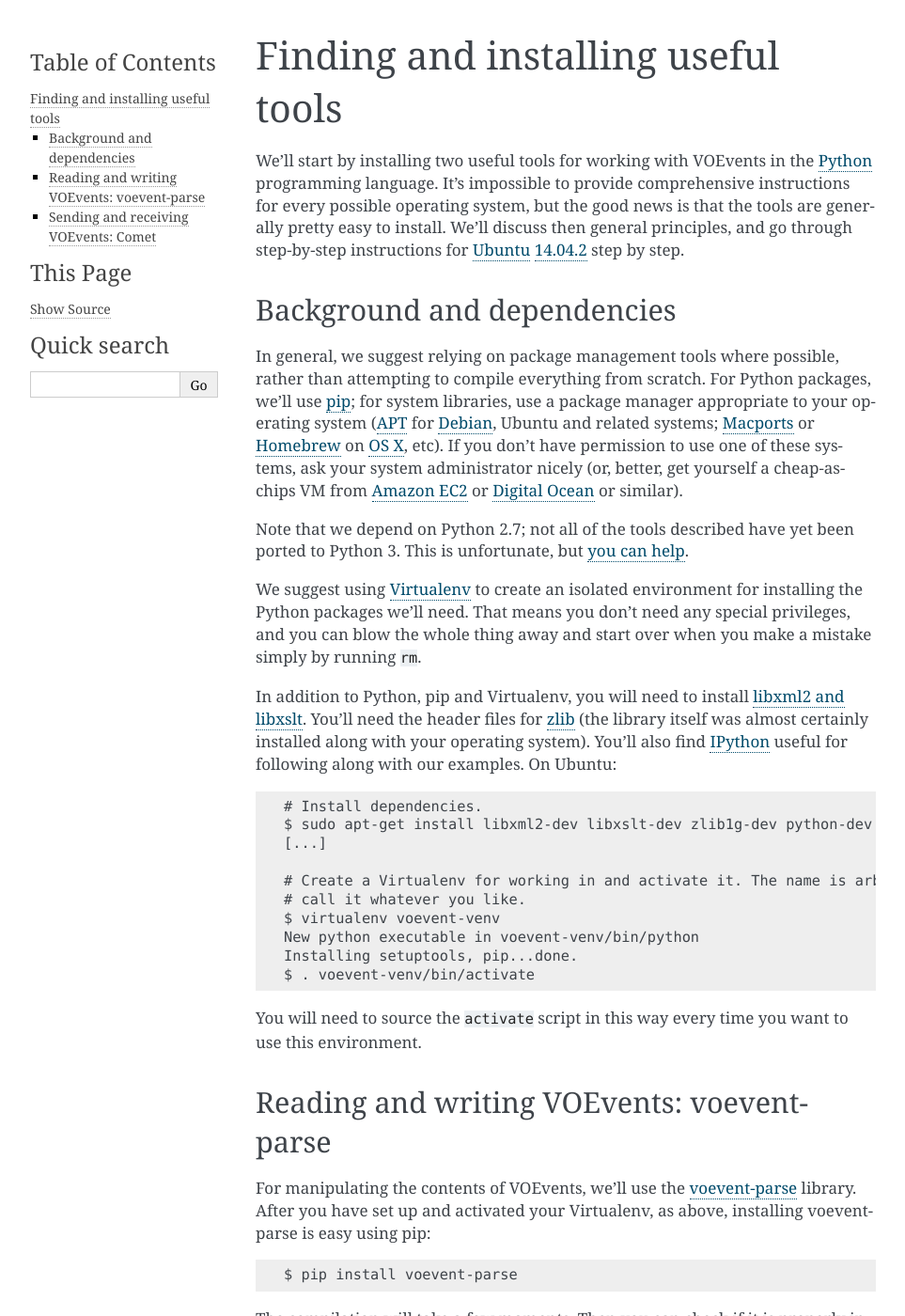
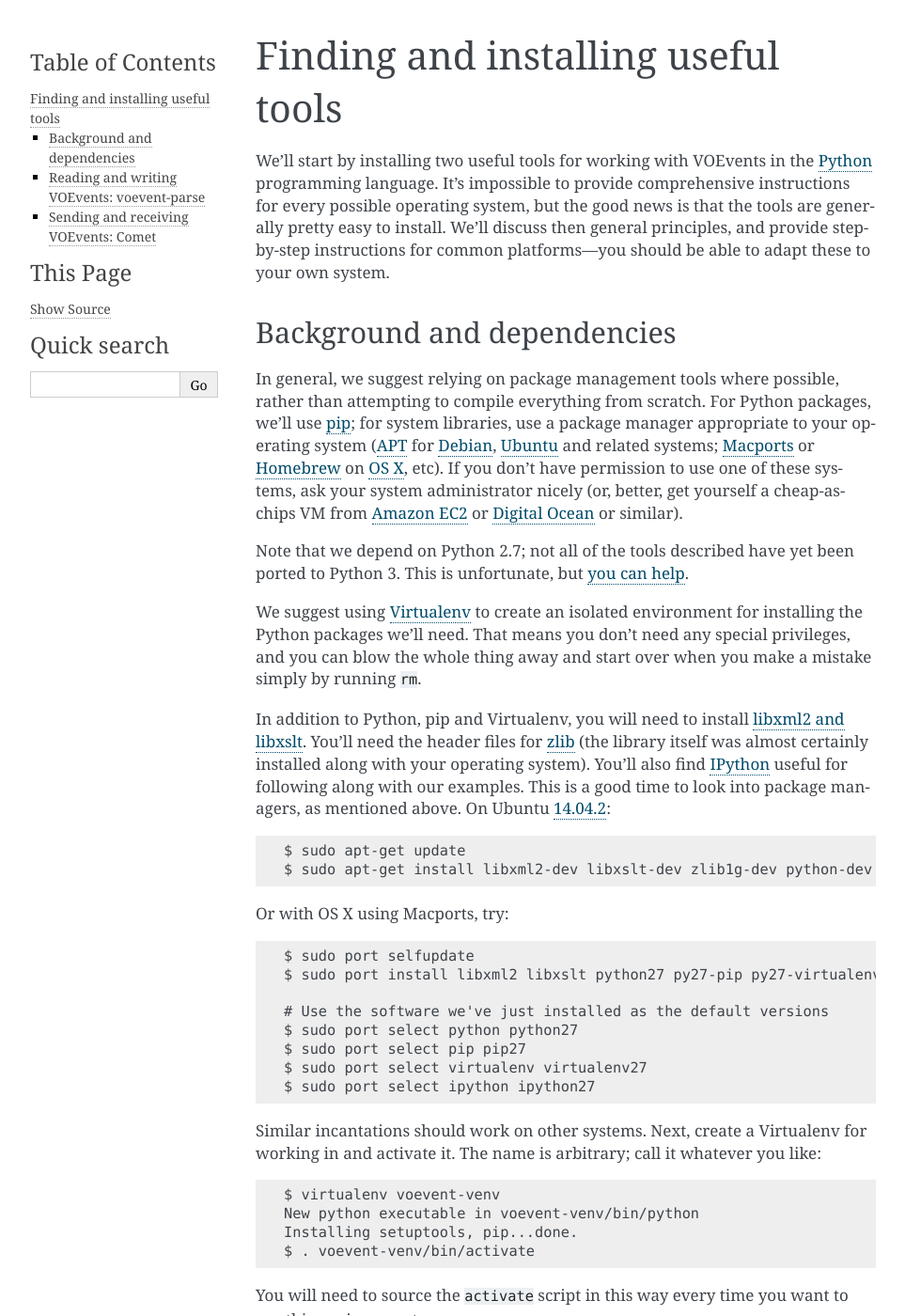
Before and after one commit to jdswinbank/voevent-notes, a Sphinx documentation site: the page built from docs/setup.rst, in a window 1280 px wide and 1400 px high. Shown: the whole window at 94% size, without its empty margins (148-1111 px from the left). Built offline with Sphinx 7.4.7, drawn with Linux system fonts in a browser that asks for light colours.

Commit message:
Provide package listing for Macports

```diff
--- a/docs/setup.rst
+++ b/docs/setup.rst
@@ -8,12 +8,10 @@
 `Python`_ programming language. It's impossible to provide comprehensive
 instructions for every possible operating system, but the good news is that
 the tools are generally pretty easy to install. We'll discuss then general
-principles, and go through step-by-step instructions for `Ubuntu`_ `14.04.2`_
-step by step.
+principles, and provide step-by-step instructions for common platforms---you
+should be able to adapt these to your own system.
 
 .. _Python: http://www.python.org/
-.. _Ubuntu: http://www.ubuntu.com/
-.. _14.04.2: http://releases.ubuntu.com/14.04.2/
 
 Background and dependencies
 ===========================
@@ -21,7 +19,7 @@
 In general, we suggest relying on package management tools where possible,
 rather than attempting to compile everything from scratch. For Python
 packages, we'll use `pip`_; for system libraries, use a package manager
-appropriate to your operating system (`APT`_ for `Debian`_, Ubuntu and related
+appropriate to your operating system (`APT`_ for `Debian`_, `Ubuntu`_ and related
 systems; `Macports`_ or `Homebrew`_ on `OS X`_, etc). If you don't have
 permission to use one of these systems, ask your system administrator nicely
 (or, better, get yourself a cheap-as-chips VM from `Amazon EC2`_ or `Digital
@@ -38,14 +36,27 @@
 In addition to Python, pip and Virtualenv, you will need to install `libxml2
 and libxslt`_. You'll need the header files for `zlib`_ (the library itself
 was almost certainly installed along with your operating system). You'll also
-find `IPython`_ useful for following along with our examples. On Ubuntu::
+find `IPython`_ useful for following along with our examples. This is a good
+time to look into package managers, as mentioned above. On Ubuntu `14.04.2`_::
 
-  # Install dependencies.
+  $ sudo apt-get update
   $ sudo apt-get install libxml2-dev libxslt-dev zlib1g-dev python-dev python-pip python-virtualenv ipython
-  [...]
 
-  # Create a Virtualenv for working in and activate it. The name is arbitrary;
-  # call it whatever you like.
+Or with OS X using Macports, try::
+
+  $ sudo port selfupdate
+  $ sudo port install libxml2 libxslt python27 py27-pip py27-virtualenv py27-ipython
+
+  # Use the software we've just installed as the default versions
+  $ sudo port select python python27
+  $ sudo port select pip pip27
+  $ sudo port select virtualenv virtualenv27
+  $ sudo port select ipython ipython27
+
+Similar incantations should work on other systems. Next, create a Virtualenv
+for working in and activate it. The name is arbitrary; call it whatever you
+like::
+
   $ virtualenv voevent-venv
   New python executable in voevent-venv/bin/python
   Installing setuptools, pip...done.
```
Also changed, not shown: other parts of docs/setup.rst (+2 -0 lines).
